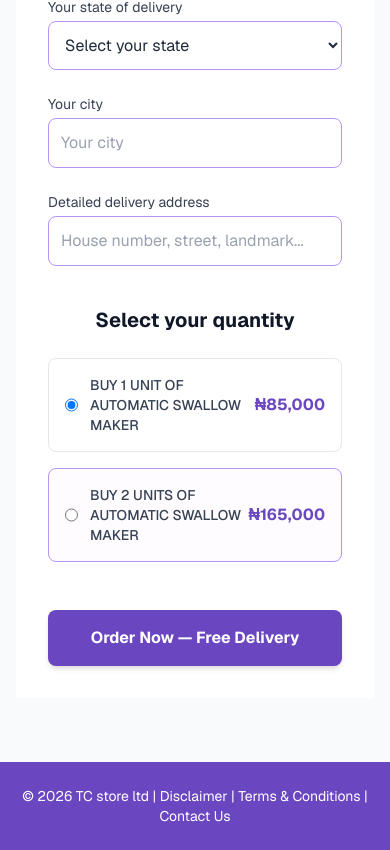
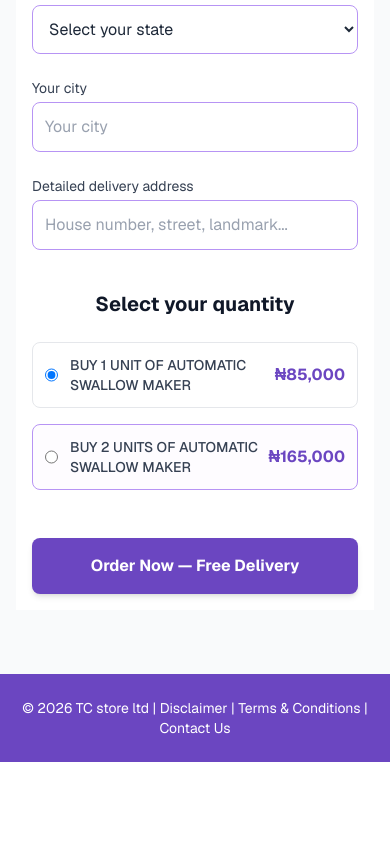
Before and after one commit to PenielOkoli/swallow-maker-store, a Next.js app: page / in a window 390 px wide. Shown: the part 4512-5362 px from the top of the page. After the commit the page ends 5274 px from the top, so only its background shows below. Built offline with nearby package versions, Linux system fonts and the light colour scheme.

Commit message:
style: adjust padding in CheckoutForm component for improved layout

```diff
--- a/components/CheckoutForm.tsx
+++ b/components/CheckoutForm.tsx
@@ -50,7 +50,7 @@ export default function CheckoutForm() {
   }
 
   return (
-    <div className="max-w-xl mx-auto p-8 bg-white text-left">
+    <div className="max-w-xl mx-auto p-4 md:p-8 bg-white text-left">
       <form onSubmit={handleSubmit} className="space-y-6">
         {/* Contact Info */}
         <div>
@@ -160,7 +160,7 @@ export default function CheckoutForm() {
         <div className="pt-4">
           <h3 className="font-bold text-xl text-center mb-6">Select your quantity</h3>
           <div className="space-y-4">
-            <label className="flex items-center justify-between p-4 border border-gray-200 rounded-lg cursor-pointer hover:border-[#6B46C1] transition-colors">
+            <label className="flex items-center justify-between p-3 md:p-4 border border-gray-200 rounded-lg cursor-pointer hover:border-[#6B46C1] transition-colors">
               <div className="flex items-center gap-3">
                 <input type="radio" name="Quantity" value="1 Unit (₦85,000)" required className="w-4 h-4 text-[#6B46C1]" defaultChecked />
                 <span className="font-medium text-sm md:text-base text-gray-700 uppercase">Buy 1 Unit OF Automatic Swallow Maker</span>
@@ -168,7 +168,7 @@ export default function CheckoutForm() {
               <span className="font-bold text-[#6B46C1]">₦85,000</span>
             </label>
 
-            <label className="flex items-center justify-between p-4 border border-[#B794F4] rounded-lg cursor-pointer hover:border-[#6B46C1] transition-colors relative bg-purple-50/30">
+            <label className="flex items-center justify-between p-3 md:p-4 border border-[#B794F4] rounded-lg cursor-pointer hover:border-[#6B46C1] transition-colors relative bg-purple-50/30">
               <div className="flex items-center gap-3">
                 <input type="radio" name="Quantity" value="2 Units (₦165,000)" required className="w-4 h-4 text-[#6B46C1]" />
                 <span className="font-medium text-sm md:text-base text-gray-700 uppercase">Buy 2 Units OF Automatic Swallow Maker</span>
```
